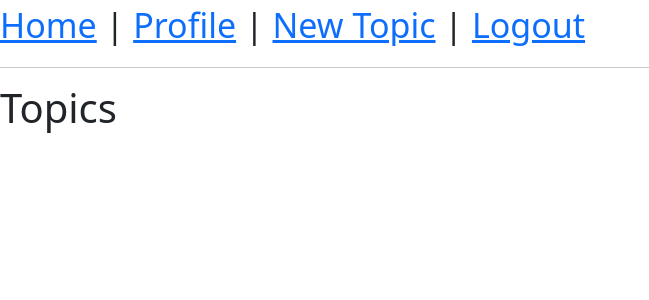
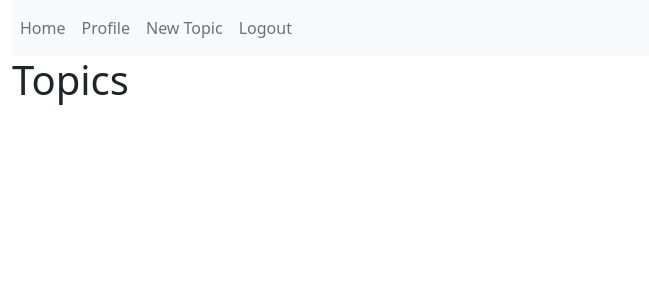
Before and after one commit to Michael-Czekanski/Djagno-Forum, a Django app: page / in a window 1280 px wide. Shown: the top 300 px of the page, without its empty margins (0-649 px from the left). Run offline with Django 3.2, Linux system fonts and the light colour scheme; the visitor is signed in with stand-in values (Sample User, id 1); data that the repository does not hold is empty.

Commit message:
Styling - add bootstrap navbar and messages

```diff
--- a/forum/templates/forum/base.html
+++ b/forum/templates/forum/base.html
@@ -12,29 +12,44 @@
         <title>Forum</title>
     </head>
     <body>
-        <nav style="font-size: 34px">
-            <a href="{% url 'forum-home' %}">Home</a> |
+
+        <div class="container-fluid">
+            <nav class="navbar navbar-expand-sm bg-light navbar-light ">
+                <ul class="navbar-nav">
+                    <li class="nav-item">
+                        <a class="nav-link" href="{% url 'forum-home' %}">Home</a>
+                    </li>
                     {% if user.is_authenticated %}
-                <a href="{% url 'profile' %}">Profile</a> |
-                <a href="{% url 'topic-create' %}">New Topic</a> |
-                <a href="{% url 'logout' %}">Logout</a>
+                        <li class="nav-item">
+                            <a class="nav-link" href="{% url 'profile' %}">Profile</a>
+                        </li>
+                        <li class="nav-item">
+                            <a class="nav-link" href="{% url 'topic-create' %}">New Topic</a>
+                        </li>
+                        <li class="nav-item">
+                            <a class="nav-link" href="{% url 'logout' %}">Logout</a>
+                        </li>
                     {% else %}
-                <a href="{% url 'register' %}">Register</a> |
-                <a href="{% url 'login' %}">Log In</a>
+                        <li class="nav-item">
+                            <a class="nav-link" href="{% url 'register' %}">Register</a>
+                        </li>
+                        <li class="nav-item">
+                            <a class="nav-link" href="{% url 'login' %}">Log In</a>
+                        </li>
                     {% endif %}
+                </ul>
             </nav>
 
-        <hr>
             {% if messages %}
-            <p>###</p>
                 {% for message in messages %}
-                <p>{{ message }}</p>
+                <div class="alert alert-{{message.level_tag}}">
+                    {{ message }}
+                </div>
                 {% endfor %}
-            <p>###</p>
             {% endif %}
             {% block content %}
-
             {% endblock %}
+        </div>
 
         <!-- Option 1: Bootstrap Bundle with Popper -->
         <script src="https://cdn.jsdelivr.net/npm/bootstrap@5.0.0-beta2/dist/js/bootstrap.bundle.min.js" integrity="sha384-b5kHyXgcpbZJO/tY9Ul7kGkf1S0CWuKcCD38l8YkeH8z8QjE0GmW1gYU5S9FOnJ0" crossorigin="anonymous"></script>
```
Lines whose indentation alone changed are shown as unchanged.
